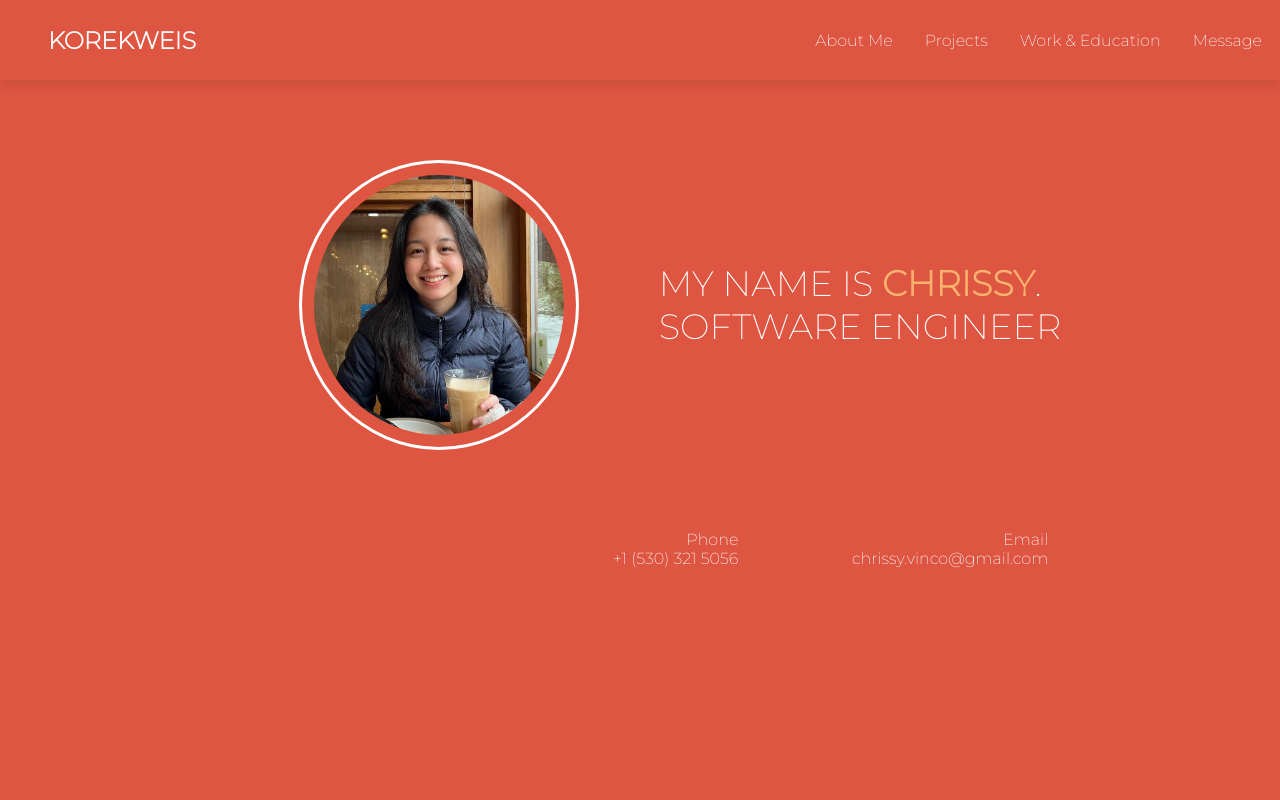
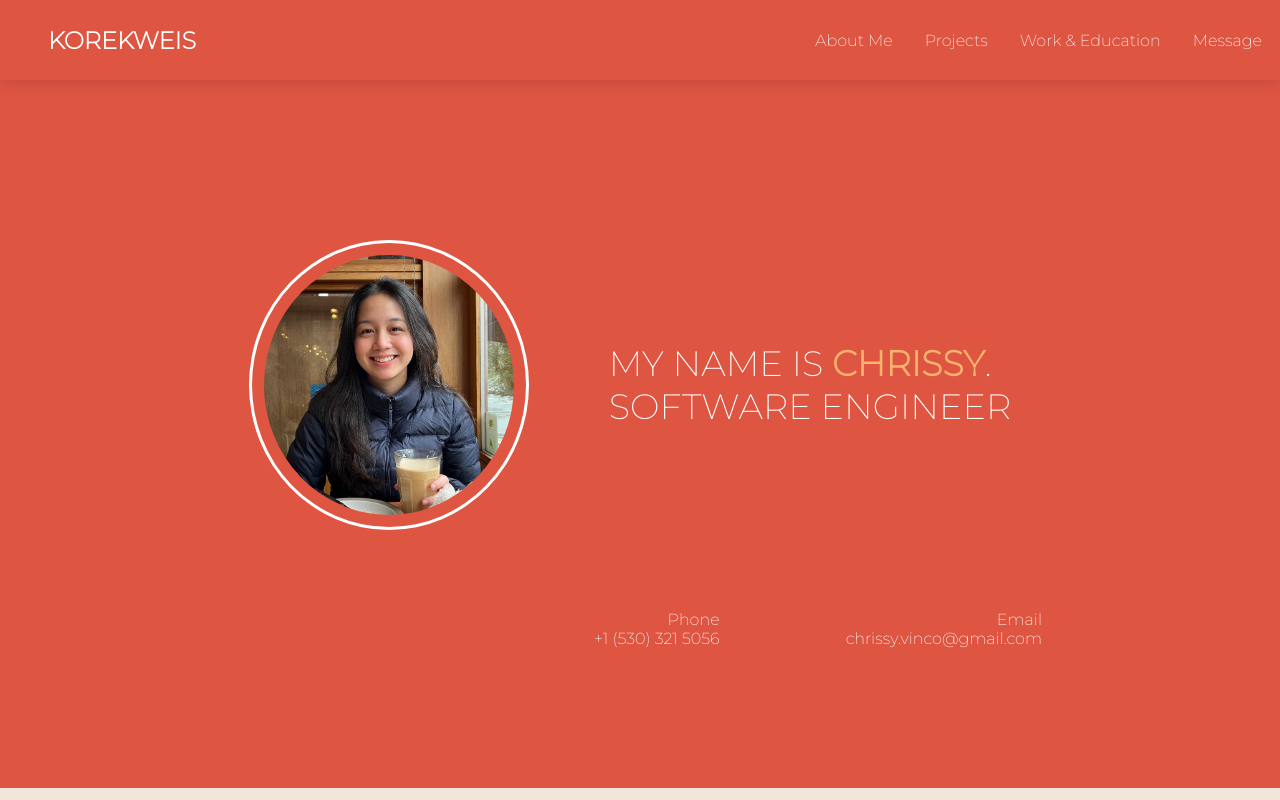
Before and after one commit to kweisVee/REACT-Portfolio, a React (Create React App) app in the folder portfolio/: page / in a window 1280 px wide. Shown: the top 800 px of the page. Built offline with nearby package versions, Linux system fonts and the light colour scheme.

Commit message:
changes made

```diff
--- a/portfolio/package.json
+++ b/portfolio/package.json
@@ -7,6 +7,7 @@
     "@testing-library/jest-dom": "^5.16.5",
     "@testing-library/react": "^13.4.0",
     "@testing-library/user-event": "^13.5.0",
+    "dotenv": "^16.0.3",
     "react": "^18.2.0",
     "react-dom": "^18.2.0",
     "react-icons": "^4.6.0",
--- a/portfolio/src/components/AboutMe/AboutMeElements.js
+++ b/portfolio/src/components/AboutMe/AboutMeElements.js
@@ -4,23 +4,23 @@ export const AboutMeContainer = styled.div`
     @import url('https://fonts.googleapis.com/css2?family=Montserrat:wght@200&display=swap');
     font-family: 'Montserrat', sans-serif;
     background: #de5542;
-    height: 90vh;
+    /* height: 90vh; */
     /* height: 100%; */
     width: 100%;
+    display: flex;
+    flex-direction: column;
     padding: 0px 200px;
     font-weight: 150;
+    height: 100%;
+    padding: 80px 200px 140px 100px;
 
     @media screen and (max-width: 912px) {
         padding: 30px 40px;
-        height: 95vh;
-    }
-
-    @media screen and (max-width: 414px) {
-        height: 91vh;
+        /* height: 95vh; */
     }
 
     @media screen and (max-width: 375px) {
-        height: 89vh;
+        /* height: 89vh; */
         padding: 0px 0px;
     }
 `
@@ -60,21 +60,21 @@ export const AboutMeImgBorder = styled.div`
     border: 3px solid #fff;
     align-items: center;
 
+    /* @media screen and (max-width: 912px) {
+        height: 310px;
+        width: 300px;
+    } */
+
     @media screen and (max-width: 912px) {
-        height: 340px;
-        width: 330px;
-    }
-
-    @media screen and (max-width: 688px) {
         height: 240px;
         width: 230px;
     }
 
-    @media screen and (max-width: 414px) {
+    /* @media screen and (max-width: 414px) {
         height: 210px;
         width: 200px;
         border: 3px solid #fff;
-    }
+    } */
 
     @media screen and (max-width: 375px) {
         height: 190px;
@@ -89,20 +89,20 @@ export const AboutMeImage = styled.img`
     border-radius: 50%;
     /* align-self: center; */
 
+    /* @media screen and (max-width: 912px) {
+        height: 280px;
+        width: 270px;
+    } */
+
     @media screen and (max-width: 912px) {
-        height: 310px;
-        width: 300px;
-    }
-
-    @media screen and (max-width: 688px) {
         height: 210px;
         width: 200px;
     }
 
-    @media screen and (max-width: 414px) {
+    /* @media screen and (max-width: 414px) {
         height: 180px;
         width: 170px;
-    }
+    } */
 
     @media screen and (max-width: 375px) {
         height: 160px;
@@ -117,7 +117,7 @@ export const AboutMeIntroContainer = styled.div`
     font-size: 220%;
 
     @media screen and (max-width: 912px) {
-        font-size: 290%
+        font-size: 200%
     }
 
     @media screen and (max-width: 688px) {
@@ -147,7 +147,7 @@ export const AboutMeBottom = styled.div`
 
     @media screen and (max-width: 912px) {
         margin-top: 50px;
-        font-size: 30px;
+        font-size: 20px;
     }
 
     @media screen and (max-width: 414px) {
--- a/portfolio/src/components/Contact/ContactElements.js
+++ b/portfolio/src/components/Contact/ContactElements.js
@@ -66,7 +66,7 @@ export const ContactFirstNameInput = styled.input`
 export const ContactLastNameInput = styled.input`
     border: 0;
     outline: 0;
-    width: 180px;
+    /* width: 180px; */
     padding-bottom: 5px;
     border-bottom: 1.5px solid #877f7d;
     width: 100%;
--- a/portfolio/src/components/Contact/index.js
+++ b/portfolio/src/components/Contact/index.js
@@ -20,7 +20,7 @@ const Contact = () => {
     const sendEmail = (e) => {
         e.preventDefault();
         try{
-            emailjs.sendForm('service_dvo1lhj', 'template_as2b6oa', form.current, 'qgzLD6rblIxe4G_qq')
+            emailjs.sendForm('service_dvo1lhk', 'template_as2b6ob', form.current, '5WQ0gQU8qrIpI2E7o')
             .then((result) => {
               console.log(result.text);
             }, (error) => {
@@ -50,7 +50,6 @@ const Contact = () => {
                 <ContactMessageInput placeholder='Write your message...' name='message'></ContactMessageInput>
                 <ContactMessageButton type='submit' value='send'>Send Message</ContactMessageButton>
             </ContactFormContainer>
-            {/* </form> */}
         </ContactContainer>
     )
 }
--- a/portfolio/src/components/Navbar/NavbarElements.js
+++ b/portfolio/src/components/Navbar/NavbarElements.js
@@ -6,6 +6,7 @@ export const Nav = styled.nav`
     @import url('https://fonts.googleapis.com/css2?family=Montserrat:wght@200&display=swap');
     font-family: 'Montserrat', sans-serif;
     background: #de5542;
+    /* background: ${({ scrollNav }) => (scrollNav ? '#000' : 'transparent')} */
     /* background: #f7b26d; */
     height: 80px;
     /* margin-top: -80px; */
--- a/portfolio/src/components/Navbar/index.js
+++ b/portfolio/src/components/Navbar/index.js
@@ -1,4 +1,4 @@
-import React from 'react'
+import React, { useState, useEffect } from 'react'
 import { FaBars } from 'react-icons/fa'
 import {
     Nav,
@@ -11,6 +11,16 @@ import {
 } from './NavbarElements'
 
 const Navbar = ({ toggle }) => {
+
+    const [scrollNav, setScrollNav] = useState(false)
+    const changeNav = () => {
+        if (window.scrollY >= 80) {
+            setScrollNav(true)
+        } else {
+            setScrollNav(false)
+        }
+    }
+
     return (
         <Nav>
             <NavbarContainer>
--- a/portfolio/src/components/Projects/ProjectsElements.js
+++ b/portfolio/src/components/Projects/ProjectsElements.js
@@ -5,7 +5,7 @@ export const ProjectsContainer = styled.div`
    /* @import url('https://fonts.googleapis.com/css2?family=Montserrat&display=swap'); */
     @import url('https://fonts.googleapis.com/css2?family=Montserrat:wght@400;600&display=swap');
     font-family: 'Montserrat', sans-serif;
-    height: 100vh;
+    /* height: 100vh; */
     width: 100%;
     display: flex;
     flex-direction: column;
@@ -14,7 +14,7 @@ export const ProjectsContainer = styled.div`
     padding: 40px 30px;
 
     /* padding: 100px 200px; */
-    @media screen and (max-width: 1080px) {
+    /* @media screen and (max-width: 1080px) {
         height: 108vh;
     }
 
@@ -36,7 +36,7 @@ export const ProjectsContainer = styled.div`
 
     @media screen and (max-width: 280px) {
         height: 260vh;
-    }
+    } */
 `
 
 export const ProjectsTitleContainer = styled.div``
```
Also changed, not shown: 2 other files (tests, documents, lock files or other folders).
